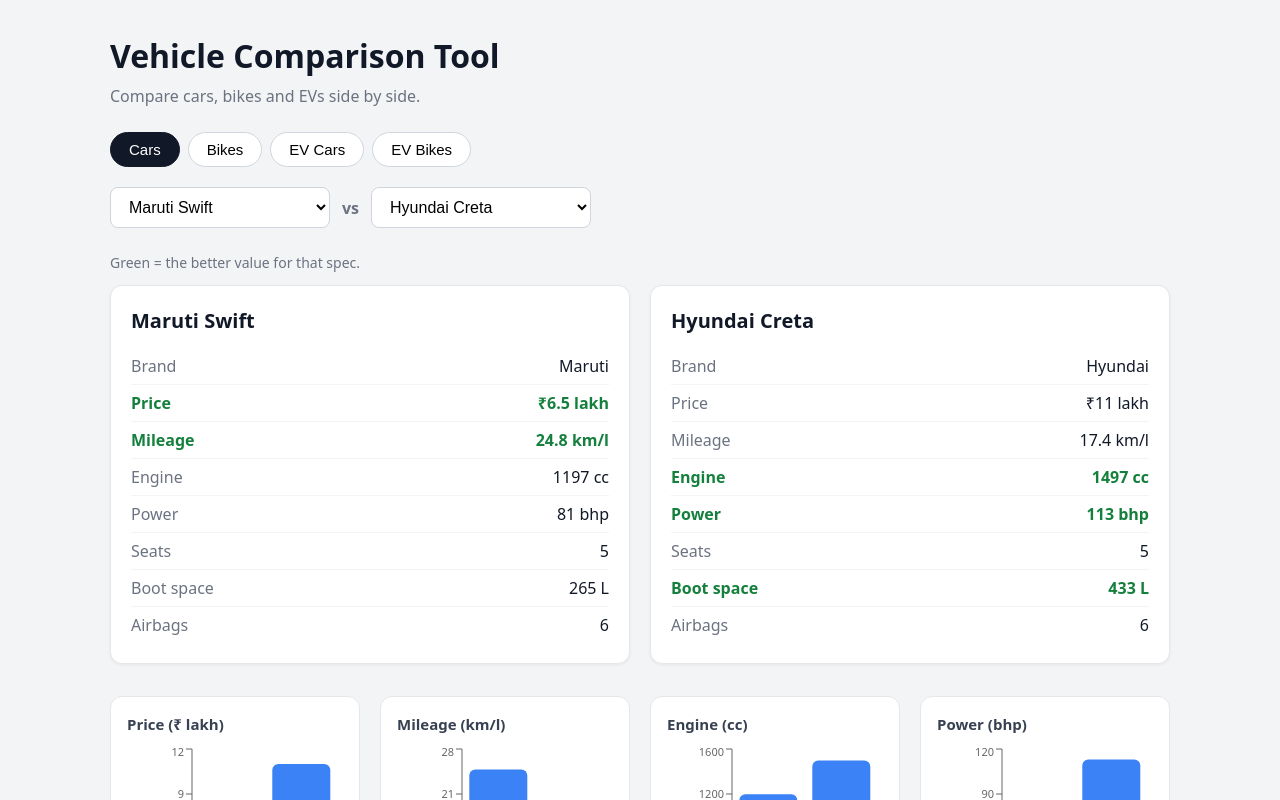
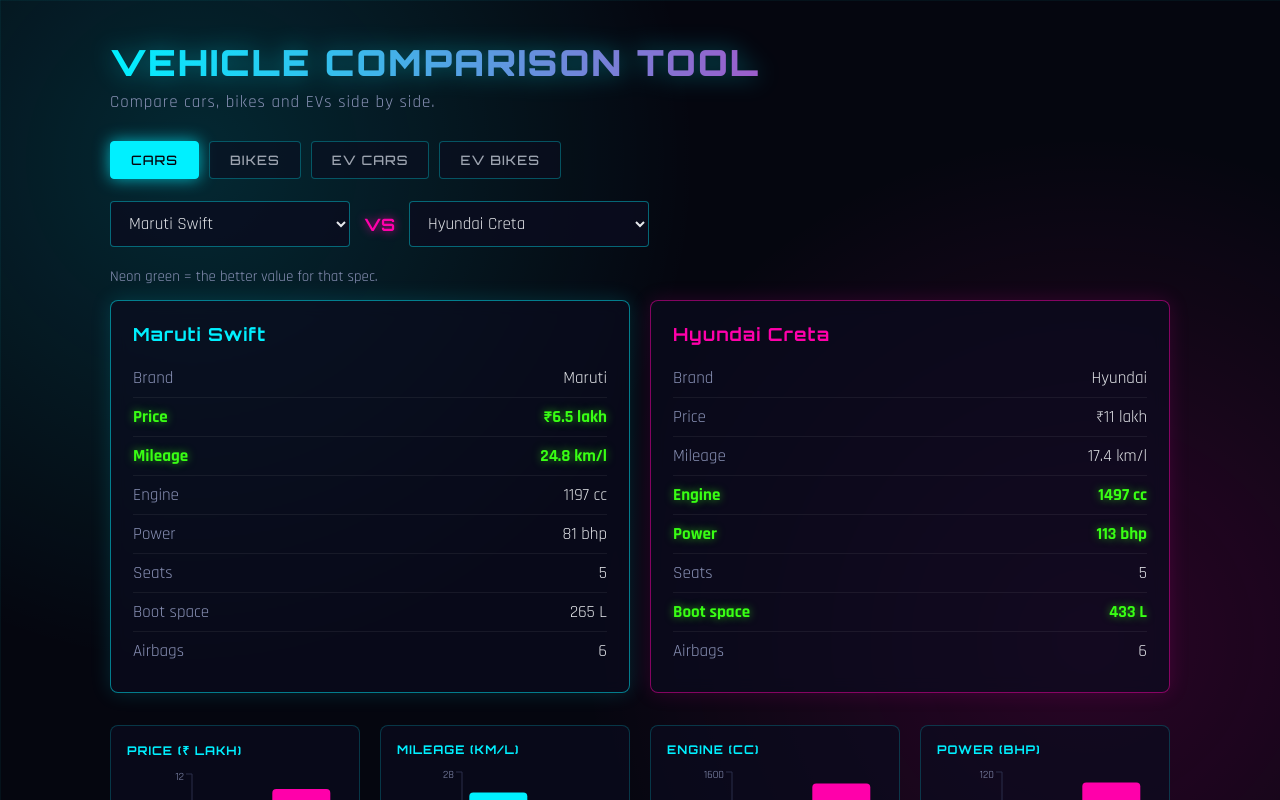
Before and after one commit to manitejeswar666/vehicle-compare, a React (Vite) app: page / in a window 1280 px wide. Shown: the top 800 px of the page. Built offline with nearby package versions, Linux system fonts and the light colour scheme.

Commit message:
Cyberpunk theme

```diff
--- a/src/App.css
+++ b/src/App.css
@@ -1,39 +1,102 @@
 .app {
   max-width: 1100px;
   margin: 0 auto;
-  padding: 32px 20px;
+  padding: 40px 20px;
 }
 
 h1 {
-  font-size: 32px;
-  margin-bottom: 4px;
+  font-family: 'Orbitron', sans-serif;
+  font-size: 36px;
+  font-weight: 900;
+  letter-spacing: 2px;
+  text-transform: uppercase;
+  background: linear-gradient(90deg, #00f0ff, #ff00aa);
+  -webkit-background-clip: text;
+  background-clip: text;
+  color: transparent;
+  filter: drop-shadow(0 0 12px rgba(0, 240, 255, 0.4));
+  margin-bottom: 6px;
 }
 
 .subtitle {
-  color: #6b7280;
-  margin-bottom: 24px;
+  color: #8b93b8;
+  letter-spacing: 1px;
+  margin-bottom: 28px;
+}
+
+.tabs {
+  display: flex;
+  gap: 10px;
+  flex-wrap: wrap;
+  margin-bottom: 22px;
+}
+
+.tab {
+  font-family: 'Orbitron', sans-serif;
+  font-size: 13px;
+  letter-spacing: 1px;
+  text-transform: uppercase;
+  padding: 10px 20px;
+  background: rgba(10, 12, 30, 0.6);
+  color: #9ca3af;
+  border: 1px solid rgba(0, 240, 255, 0.3);
+  border-radius: 4px;
+  cursor: pointer;
+  transition: all 0.2s;
+}
+
+.tab:hover {
+  color: #00f0ff;
+  border-color: #00f0ff;
+}
+
+.tab.active {
+  color: #05060f;
+  background: #00f0ff;
+  border-color: #00f0ff;
+  box-shadow: 0 0 16px rgba(0, 240, 255, 0.7);
 }
 
 .selectors {
   display: flex;
   align-items: center;
-  gap: 12px;
+  gap: 14px;
   flex-wrap: wrap;
-  margin-bottom: 24px;
+  margin-bottom: 20px;
 }
 
 .selectors select {
   padding: 10px 14px;
-  font-size: 16px;
-  border: 1px solid #d1d5db;
-  border-radius: 8px;
-  background: #fff;
-  min-width: 220px;
+  min-width: 240px;
+  font-family: 'Rajdhani', sans-serif;
+  font-size: 17px;
+  color: #e5e7eb;
+  background: rgba(10, 12, 30, 0.8);
+  border: 1px solid rgba(0, 240, 255, 0.4);
+  border-radius: 4px;
+}
+
+.selectors select:focus {
+  outline: none;
+  border-color: #ff00aa;
+  box-shadow: 0 0 12px rgba(255, 0, 170, 0.5);
+}
+
+.selectors option {
+  background: #0a0c1e;
 }
 
 .vs {
-  font-weight: 600;
-  color: #6b7280;
+  font-family: 'Orbitron', sans-serif;
+  font-weight: 700;
+  color: #ff00aa;
+  text-shadow: 0 0 10px rgba(255, 0, 170, 0.8);
+}
+
+.legend {
+  color: #8b93b8;
+  font-size: 15px;
+  margin-bottom: 14px;
 }
 
 .cards {
@@ -44,23 +107,43 @@
 }
 
 .card {
-  background: #fff;
-  border: 1px solid #e5e7eb;
-  border-radius: 12px;
-  padding: 20px;
-  box-shadow: 0 1px 3px rgba(0, 0, 0, 0.06);
+  background: rgba(10, 12, 30, 0.7);
+  backdrop-filter: blur(8px);
+  border: 1px solid;
+  border-radius: 8px;
+  padding: 22px;
+}
+
+.card-a {
+  border-color: rgba(0, 240, 255, 0.5);
+  box-shadow: 0 0 20px rgba(0, 240, 255, 0.15);
+}
+
+.card-b {
+  border-color: rgba(255, 0, 170, 0.5);
+  box-shadow: 0 0 20px rgba(255, 0, 170, 0.15);
 }
 
 .card h2 {
-  font-size: 20px;
-  margin-bottom: 12px;
+  font-family: 'Orbitron', sans-serif;
+  font-size: 18px;
+  letter-spacing: 1px;
+  margin-bottom: 14px;
+}
+
+.card-a h2 {
+  color: #00f0ff;
+}
+
+.card-b h2 {
+  color: #ff00aa;
 }
 
 .card p {
   display: flex;
   justify-content: space-between;
-  padding: 6px 0;
-  border-bottom: 1px solid #f3f4f6;
+  padding: 8px 0;
+  border-bottom: 1px solid rgba(255, 255, 255, 0.06);
 }
 
 .card p:last-child {
@@ -68,7 +151,14 @@
 }
 
 .card span {
-  color: #6b7280;
+  color: #8b93b8;
+}
+
+.card p.win,
+.card p.win span {
+  color: #39ff14;
+  font-weight: 700;
+  text-shadow: 0 0 8px rgba(57, 255, 20, 0.6);
 }
 
 .charts {
@@ -78,53 +168,27 @@
 }
 
 .chart {
-  background: #fff;
-  border: 1px solid #e5e7eb;
-  border-radius: 12px;
+  background: rgba(10, 12, 30, 0.7);
+  border: 1px solid rgba(0, 240, 255, 0.2);
+  border-radius: 8px;
   padding: 16px;
 }
 
 .chart h3 {
-  font-size: 15px;
-  margin-bottom: 8px;
-  color: #374151;
+  font-family: 'Orbitron', sans-serif;
+  font-size: 12px;
+  letter-spacing: 1px;
+  text-transform: uppercase;
+  color: #00f0ff;
+  margin-bottom: 10px;
 }
 
 @media (max-width: 640px) {
   .cards {
     grid-template-columns: 1fr;
   }
+
+  h1 {
+    font-size: 26px;
+  }
 }
-.tabs {
-  display: flex;
-  gap: 8px;
-  flex-wrap: wrap;
-  margin-bottom: 20px;
-}
-
-.tab {
-  padding: 8px 18px;
-  border: 1px solid #d1d5db;
-  border-radius: 999px;
-  background: #fff;
-  font-size: 15px;
-  cursor: pointer;
-}
-
-.tab.active {
-  background: #111827;
-  color: #fff;
-  border-color: #111827;
-}
-
-.legend {
-  color: #6b7280;
-  font-size: 14px;
-  margin-bottom: 12px;
-}
-
-.card p.win,
-.card p.win span {
-  color: #15803d;
-  font-weight: 600;
-}
--- a/src/App.jsx
+++ b/src/App.jsx
@@ -1,5 +1,5 @@
 import { useState } from 'react'
-import { BarChart, Bar, XAxis, YAxis, Tooltip, ResponsiveContainer } from 'recharts'
+import { BarChart, Bar, Cell, XAxis, YAxis, Tooltip, ResponsiveContainer } from 'recharts'
 import './App.css'
 import { categories } from './vehicles'
 
@@ -12,9 +12,9 @@
   return `${field.prefix || ''}${value}${field.suffix}`
 }
 
-function VehicleCard({ v, other, fields }) {
+function VehicleCard({ v, other, fields, side }) {
   return (
-    <div className="card">
+    <div className={`card ${side}`}>
       <h2>{v.name}</h2>
       <p><span>Brand</span> {v.brand}</p>
       {fields.map((f) => (
@@ -65,7 +65,7 @@
             <option key={v.id} value={v.id}>{v.name}</option>
           ))}
         </select>
-        <span className="vs">vs</span>
+        <span className="vs">VS</span>
         <select value={secondId} onChange={(e) => setSecondId(e.target.value)}>
           {items.map((v) => (
             <option key={v.id} value={v.id}>{v.name}</option>
@@ -73,11 +73,11 @@
         </select>
       </div>
 
-      <p className="legend">Green = the better value for that spec.</p>
+      <p className="legend">Neon green = the better value for that spec.</p>
 
       <div className="cards">
-        <VehicleCard v={first} other={second} fields={category.fields} />
-        <VehicleCard v={second} other={first} fields={category.fields} />
+        <VehicleCard v={first} other={second} fields={category.fields} side="card-a" />
+        <VehicleCard v={second} other={first} fields={category.fields} side="card-b" />
       </div>
 
       <div className="charts">
@@ -91,10 +91,16 @@
                   { name: second.name, value: second[f.key] },
                 ]}
               >
-                <XAxis dataKey="name" tick={{ fontSize: 11 }} />
-                <YAxis tick={{ fontSize: 11 }} />
-                <Tooltip />
-                <Bar dataKey="value" fill="#3b82f6" radius={[6, 6, 0, 0]} />
+                <XAxis dataKey="name" tick={{ fontSize: 11, fill: '#8b93b8' }} stroke="#2a2f4a" />
+                <YAxis tick={{ fontSize: 11, fill: '#8b93b8' }} stroke="#2a2f4a" />
+                <Tooltip
+                  cursor={{ fill: 'rgba(0, 240, 255, 0.08)' }}
+                  contentStyle={{ background: '#0a0c1e', border: '1px solid #00f0ff', color: '#e5e7eb' }}
+                />
+                <Bar dataKey="value" radius={[4, 4, 0, 0]}>
+                  <Cell fill="#00f0ff" />
+                  <Cell fill="#ff00aa" />
+                </Bar>
               </BarChart>
             </ResponsiveContainer>
           </div>
--- a/src/index.css
+++ b/src/index.css
@@ -1,3 +1,5 @@
+@import url('https://fonts.googleapis.com/css2?family=Orbitron:wght@500;700;900&family=Rajdhani:wght@400;500;600;700&display=swap');
+
 * {
   box-sizing: border-box;
   margin: 0;
@@ -5,8 +7,16 @@
 }
 
 body {
-  font-family: system-ui, -apple-system, 'Segoe UI', Roboto, sans-serif;
-  background: #f3f4f6;
-  color: #111827;
-  line-height: 1.5;
+  font-family: 'Rajdhani', system-ui, sans-serif;
+  font-size: 17px;
+  color: #e5e7eb;
+  min-height: 100vh;
+  background-color: #05060f;
+  background-image:
+    radial-gradient(circle at 15% 20%, rgba(0, 240, 255, 0.15), transparent 40%),
+    radial-gradient(circle at 85% 80%, rgba(255, 0, 170, 0.15), transparent 40%),
+    linear-gradient(rgba(0, 240, 255, 0.05) 1px, transparent 1px),
+    linear-gradient(90deg, rgba(0, 240, 255, 0.05) 1px, transparent 1px);
+  background-size: 100% 100%, 100% 100%, 40px 40px, 40px 40px;
+  background-attachment: fixed;
 }
```
